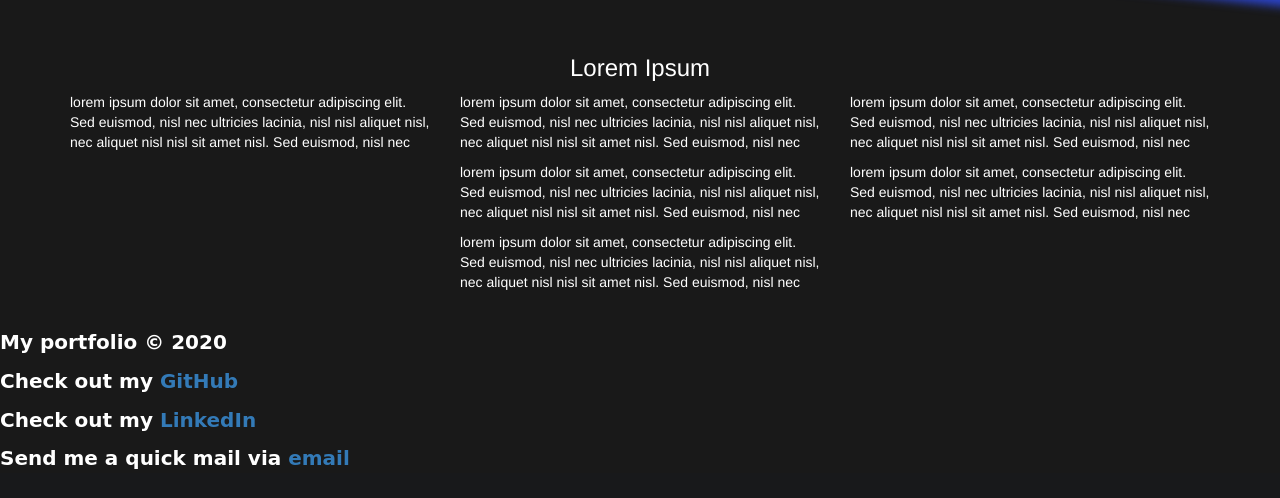
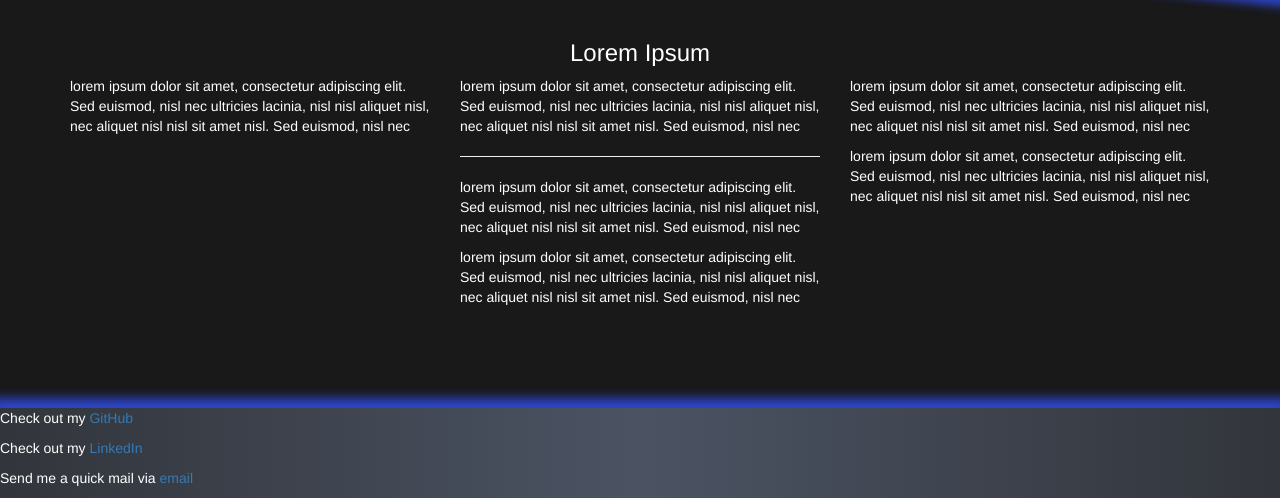
Before and after one commit to PeterZoet/Portfolio-Peter, a PHP site: page / in a window 1280 px wide; the page is wider, and only the part inside the window is pictured. Shown: the part 1658-2156 px from the top of that part. Before the commit the page ends 2127 px from the top of that part, so only its background shows below. Run offline with PHP 8.4, Linux system fonts and the light colour scheme.

Commit message:
Geen js en hrefs

```diff
--- a/css/style.css
+++ b/css/style.css
@@ -40,13 +40,12 @@ html {
     padding: 10px;
 }
 
-footer {
-    background-color: var(--footer-background-color);
+.footer {
+    box-shadow: rgb(44, 68, 201) 0px 0px 10px 10px;
+    background: var(--footer-background-color);
     color: var(--footer-color);
-    font-family: cursive;
-    font-size: 20px;
-    font-weight: bold;
-    padding: 0;
-    margin: 0;
-    display: flex;
+    width: 100vw;
+    z-index: 0;
+    margin-top: 10vh;
+    overflow: hidden;
 }
--- /dev/null
+++ b/includes/footer.php
@@ -0,0 +1,11 @@
+<footer class="footer">
+    <div>
+        <p>Check out my <a href="https://github.com/JustPeter64/" target="_blank">GitHub</a></p>
+    </div>
+    <div>
+      <p>Check out my <a href="https://www.linkedin.com/in/peter-zoetekouw-72b881263/" target="_blank">LinkedIn</a></p>
+    </div>
+    <div>
+        <p>Send me a quick mail via <a href="mailto:pmjzoetekouw@homtail.com">email</a></p>
+    </div>
+</footer>
--- a/index.php
+++ b/index.php
@@ -18,6 +18,10 @@
 </head>
 <body>
 
+<!-- !!!!!!!!!!!!!!!!!!!!!!!!!!!!!!!!!!!!!!!!!!! -->
+<!-- https://www.apachefriends.org/download.html -->
+<!--!!!!!!!!!!!!!!!!!!!!!!!!!!!!!!!!!!!!!!!!!!!!!-->
+
 <?php
     include 'includes/header.php';
 ?>
@@ -25,6 +29,7 @@
     <div class="coverImg">
         <div class="coverText">
             <h1>Hi, I'm Peter Zoetekouw</h1>
+            <hr>
             <h2>Software Developer</h2>
         </div>
     </div>
@@ -71,7 +76,9 @@
             <p>lorem ipsum dolor sit amet, consectetur adipiscing elit. Sed euismod, nisl nec ultricies lacinia, nisl nisl aliquet nisl, nec aliquet nisl nisl sit amet nisl. Sed euismod, nisl nec</p>
           </div>
           <div class="col-md-4">
-          <p>lorem ipsum dolor sit amet, consectetur adipiscing elit. Sed euismod, nisl nec ultricies lacinia, nisl nisl aliquet nisl, nec aliquet nisl nisl sit amet nisl. Sed euismod, nisl nec</p><p>lorem ipsum dolor sit amet, consectetur adipiscing elit. Sed euismod, nisl nec ultricies lacinia, nisl nisl aliquet nisl, nec aliquet nisl nisl sit amet nisl. Sed euismod, nisl nec</p>
+          <p>lorem ipsum dolor sit amet, consectetur adipiscing elit. Sed euismod, nisl nec ultricies lacinia, nisl nisl aliquet nisl, nec aliquet nisl nisl sit amet nisl. Sed euismod, nisl nec</p>
+          <hr>
+          <p>lorem ipsum dolor sit amet, consectetur adipiscing elit. Sed euismod, nisl nec ultricies lacinia, nisl nisl aliquet nisl, nec aliquet nisl nisl sit amet nisl. Sed euismod, nisl nec</p>
           <p>lorem ipsum dolor sit amet, consectetur adipiscing elit. Sed euismod, nisl nec ultricies lacinia, nisl nisl aliquet nisl, nec aliquet nisl nisl sit amet nisl. Sed euismod, nisl nec</p>
           </div>
           <div class="col-md-4">
@@ -82,7 +89,9 @@
     </div>
 </main>
 
-<my-footer></my-footer>
+<?php
+    include 'includes/footer.php';
+?>
 
 
 </body>
--- a/js/assets.js
+++ /dev/null
@@ -1,35 +0,0 @@
-class Header extends HTMLElement {
-    connectedCallback() {
-        this.innerHTML = `
-        <header>
-        <nav class="navbar navbar-fixed-top">
-        <div class="container-fluid">
-          <ul class="nav navbar-nav">
-            <li class="active"><a href="#">Home</a></li>
-            <li><a href="#">Page 1</a></li>
-            <li><a href="#">Page 2</a></li>
-            <li><a href="#">Page 3</a></li>
-          </ul>
-        </div>
-      </nav>
-        </header>
-        `
-    }
-}
-
-class Footer extends HTMLElement {
-    connectedCallback() {
-        this.innerHTML = `
-            <footer>
-                <p>My portfolio &copy; 2020</p>
-                <p>Check out my <a href="github.com/JustPeter64">GitHub</a></p>
-                <p>Check out my <a href="linkedin.com/in/peter-just-1b1b4b1b4">LinkedIn</a></p>
-                <p>Send me a quick mail via <a href="mailto:pmjzoetekouw@homtail.com">email</a></p>
-            </footer>
-        `;
-    }
-}
-
-
-customElements.define('my-header', Header);
-customElements.define('my-footer', Footer);
```
